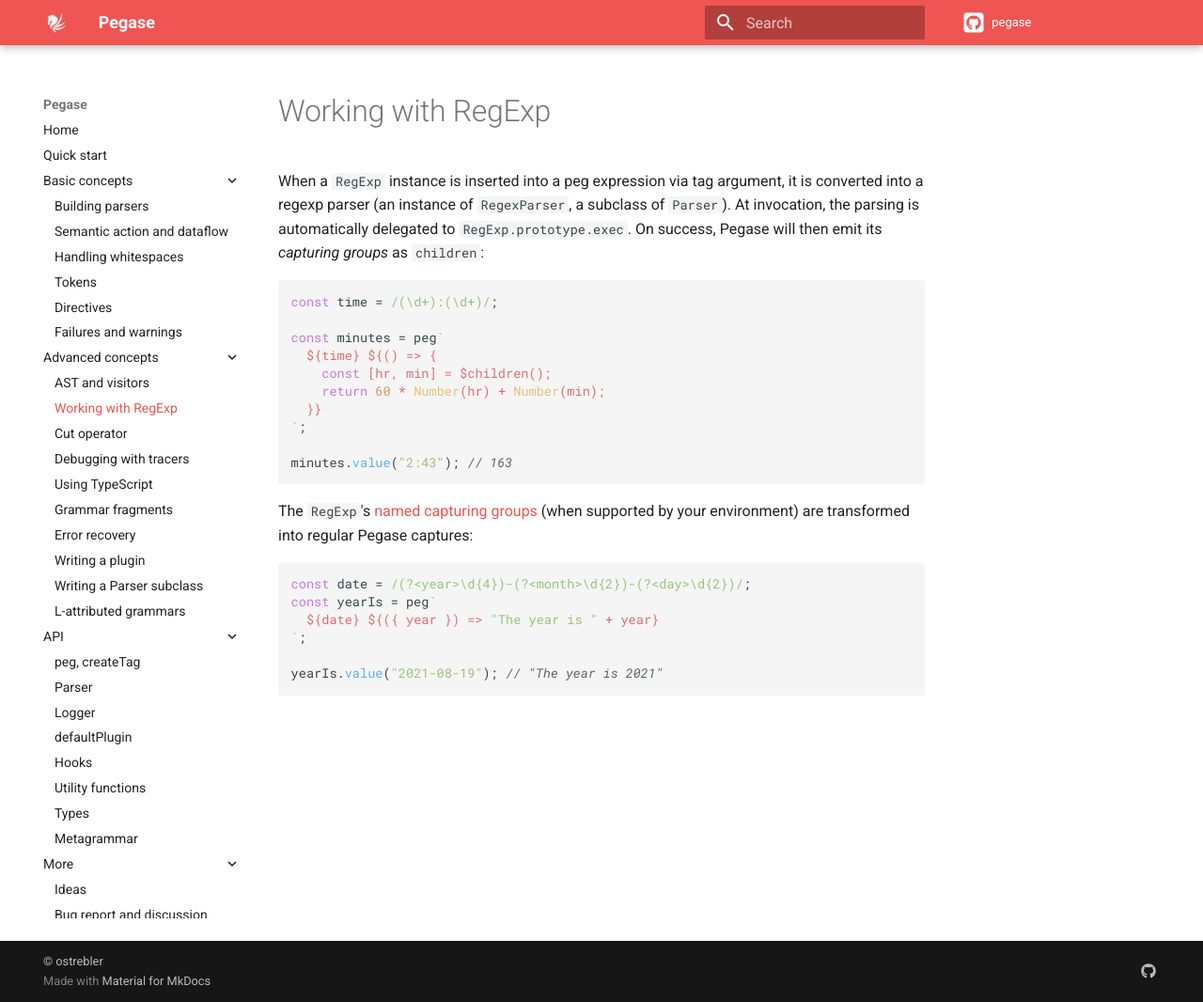
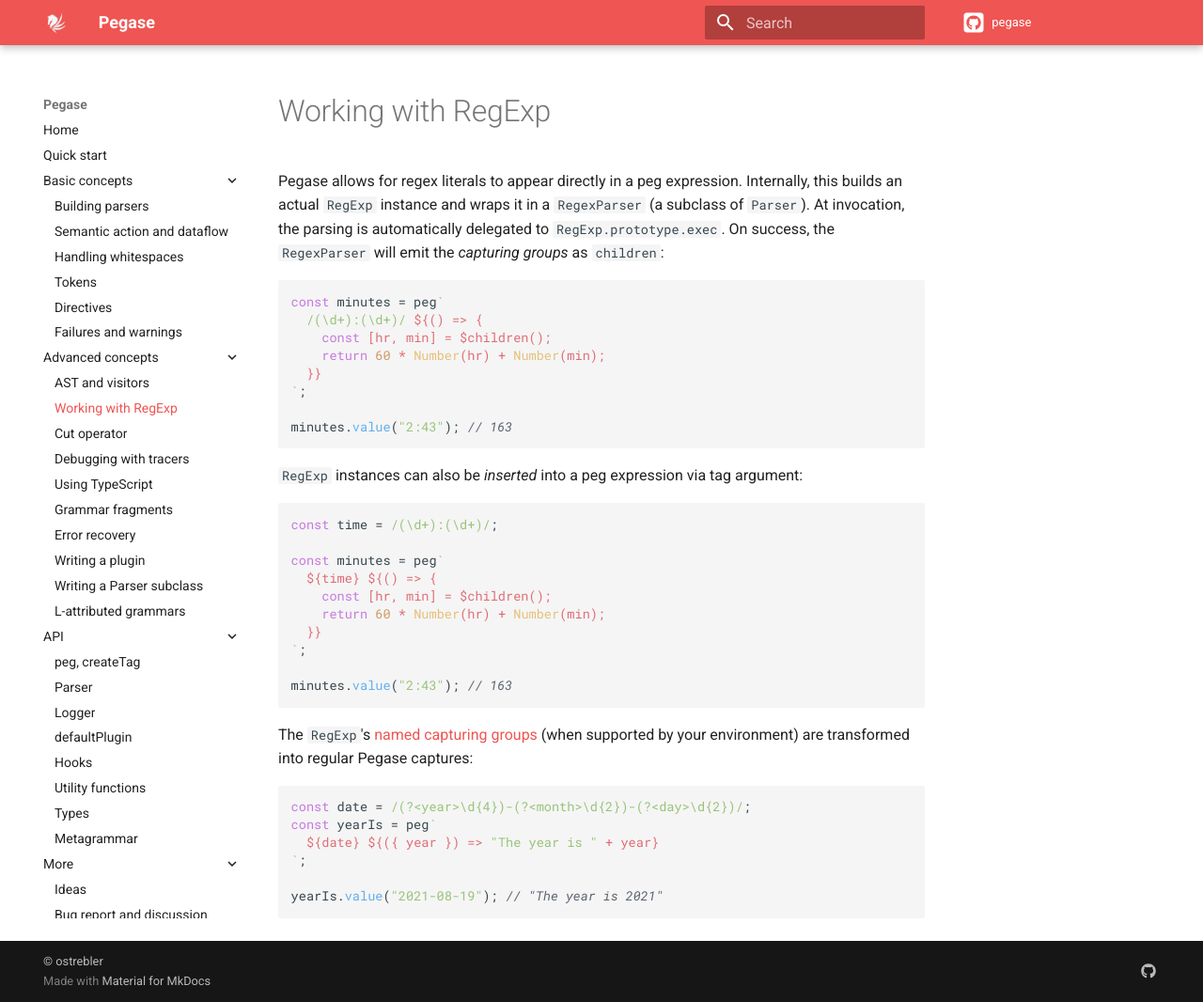
Before and after one commit to strblr/pegase, an MkDocs documentation site: the page built from doc/docs/advanced-concepts/Working-with-RegExp.md, in a window 1280 px wide and 1066 px high. Shown: the whole window at 94% size. Built offline with MkDocs 1.6.1 and Material for MkDocs 9.7.7, drawn with Linux system fonts in a browser that asks for light colours; nearby versions of some CDN libraries; comment, search, counter and statistics services are not loaded.

Commit message:
Renamed regExp to regex, added support regex literals

````diff
--- a/doc/docs/advanced-concepts/Working-with-RegExp.md
+++ b/doc/docs/advanced-concepts/Working-with-RegExp.md
@@ -1,4 +1,17 @@
-When a `RegExp` instance is inserted into a peg expression via tag argument, it is converted into a regexp parser (an instance of `RegexParser`, a subclass of `Parser`). At invocation, the parsing is automatically delegated to `RegExp.prototype.exec`. On success, Pegase will then emit its *capturing groups* as `children`:
+Pegase allows for regex literals to appear directly in a peg expression. Internally, this builds an actual `RegExp` instance and wraps it in a `RegexParser` (a subclass of `Parser`). At invocation, the parsing is automatically delegated to `RegExp.prototype.exec`. On success, the `RegexParser` will emit the *capturing groups* as `children`:
+
+```ts
+const minutes = peg`
+  /(\d+):(\d+)/ ${() => {
+    const [hr, min] = $children();
+    return 60 * Number(hr) + Number(min);
+  }}
+`;
+
+minutes.value("2:43"); // 163
+```
+
+`RegExp` instances can also be *inserted* into a peg expression via tag argument:
 
 ```js
 const time = /(\d+):(\d+)/;
--- a/package.json
+++ b/package.json
@@ -1,6 +1,6 @@
 {
   "name": "pegase",
-  "version": "0.3.9",
+  "version": "0.3.10",
   "description": "An inline, powerful and lightweight PEG parser generator for JavaScript and TypeScript, with semantic actions, support for native regexps, error recovery, warnings, grammar fragments, AST generation, AST visitors, cut operator, and a lot more.",
   "main": "lib/index.js",
   "types": "lib/index.d.ts",
````
Also changed, not shown: doc/docs/api/Metagrammar.md (+6 -1 lines), doc/docs/api/Parser.md (+2 -2 lines), doc/docs/basic-concepts/Building-parsers.md (+7 -2 lines), README.md, 6 other files.
